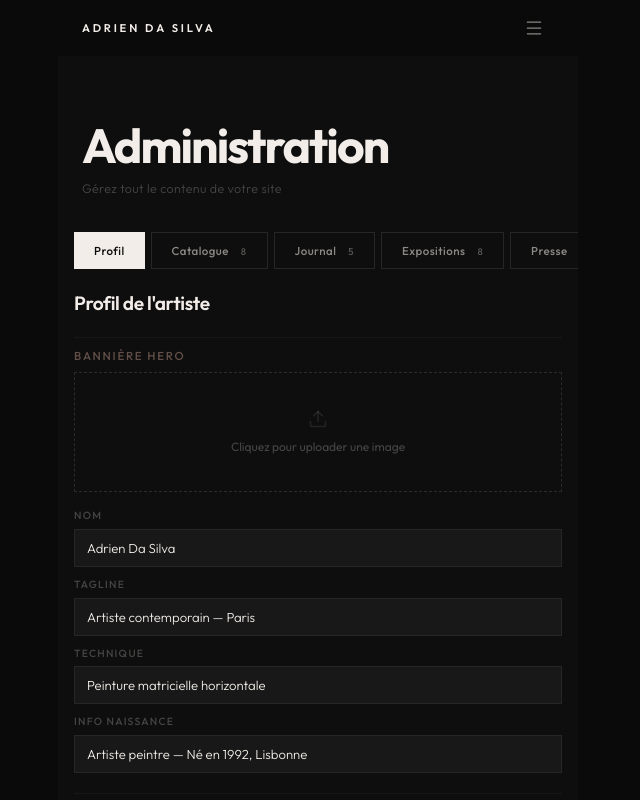
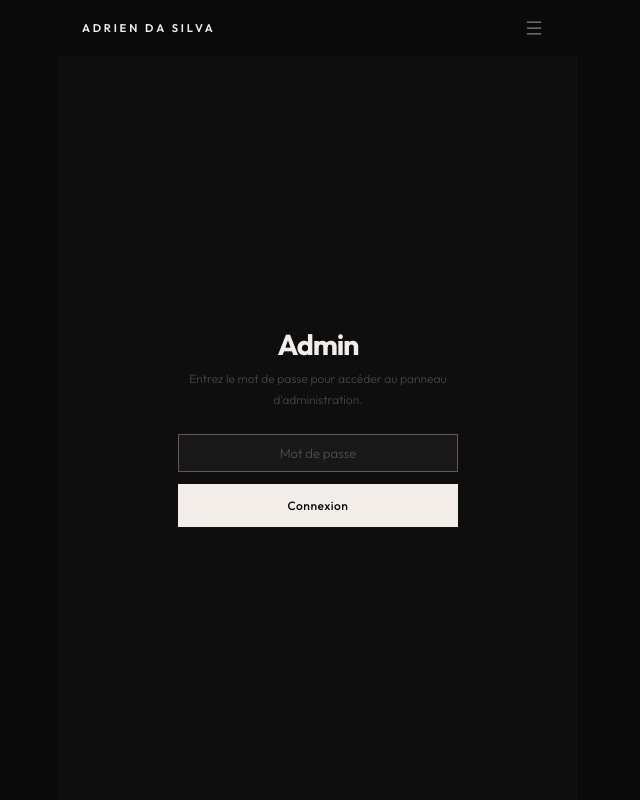
Before and after one commit to majabi-a11y/artist-portfolio, a React (Vite) app: page /admin in a window 1280 px wide. Shown: the top 800 px of the page, without its empty margins (322-962 px from the left). Built offline with nearby package versions, Linux system fonts and the light colour scheme.

Commit message:
🔒 Admin password + deploy prep

```diff
--- a/src/pages/AdminPage.tsx
+++ b/src/pages/AdminPage.tsx
@@ -85,6 +85,57 @@ export default function AdminPage() {
     addNews(post);
     setEditingNews(id);
   };
+
+  // ── Password gate ──
+  const ADMIN_PASSWORD = 'BabyLove';
+  const [isAuthenticated, setIsAuthenticated] = useState(() =>
+    sessionStorage.getItem('admin-auth') === 'true'
+  );
+  const [passwordInput, setPasswordInput] = useState('');
+  const [passwordError, setPasswordError] = useState(false);
+
+  const handleLogin = (e: React.FormEvent) => {
+    e.preventDefault();
+    if (passwordInput === ADMIN_PASSWORD) {
+      setIsAuthenticated(true);
+      sessionStorage.setItem('admin-auth', 'true');
+    } else {
+      setPasswordError(true);
+      setTimeout(() => setPasswordError(false), 1500);
+    }
+  };
+
+  if (!isAuthenticated) {
+    return (
+      <div className="page" style={{ display: 'flex', alignItems: 'center', justifyContent: 'center', minHeight: '100vh' }}>
+        <form onSubmit={handleLogin} style={{ textAlign: 'center', width: '280px' }}>
+          <h1 style={{ fontSize: '1.8rem', marginBottom: '8px' }}>Admin</h1>
+          <p style={{ fontSize: '0.75rem', color: 'var(--color-text-muted)', marginBottom: '24px' }}>
+            Entrez le mot de passe pour accéder au panneau d'administration.
+          </p>
+          <input
+            type="password"
+            className="admin-input"
+            placeholder="Mot de passe"
+            value={passwordInput}
+            onChange={e => { setPasswordInput(e.target.value); setPasswordError(false); }}
+            style={{
+              textAlign: 'center',
+              marginBottom: '12px',
+              borderColor: passwordError ? '#e53e3e' : undefined,
+            }}
+            autoFocus
+          />
+          {passwordError && (
+            <p style={{ fontSize: '0.7rem', color: '#e53e3e', marginBottom: '8px' }}>Mot de passe incorrect</p>
+          )}
+          <button type="submit" className="btn btn-primary btn-block">
+            Connexion
+          </button>
+        </form>
+      </div>
+    );
+  }
 
   return (
     <div className="page" id="admin-page" style={{ paddingBottom: '100px' }}>
```
